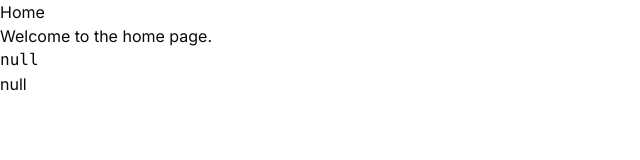
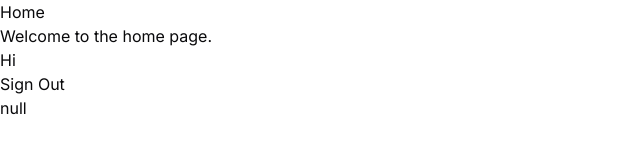
Before and after one commit to farizwhyzn/knowledge-test-fullstack-pmn, a Next.js app: page / in a window 1280 px wide. Shown: the top 160 px of the page, without its empty margins (0-640 px from the left). Built offline with nearby package versions, Linux system fonts and the light colour scheme; no server answers.

Commit message:
Update homepage to use client's session

```diff
--- a/app/page.tsx
+++ b/app/page.tsx
@@ -1,14 +1,18 @@
+'use client'
+
 import { getServerSession } from "next-auth";
 import { authOptions } from "./api/auth/[...nextauth]/route";
 import User from './components/User';
+import {signOut, useSession} from "next-auth/react";
 
-export default async function Home() {
-    const session = await getServerSession(authOptions)
+export default function Home() {
+    const { data:session } = useSession();
   return (
       <section>
         <h1>Home</h1>
         <p>Welcome to the home page.</p>
-          <pre>{JSON.stringify(session)}</pre>
+          <p>Hi {session?.user?.email}</p>
+          <button onClick={() => signOut({ callbackUrl: 'http://localhost:3000/login' })}>Sign Out</button>
             <User />
       </section>
   );
```
